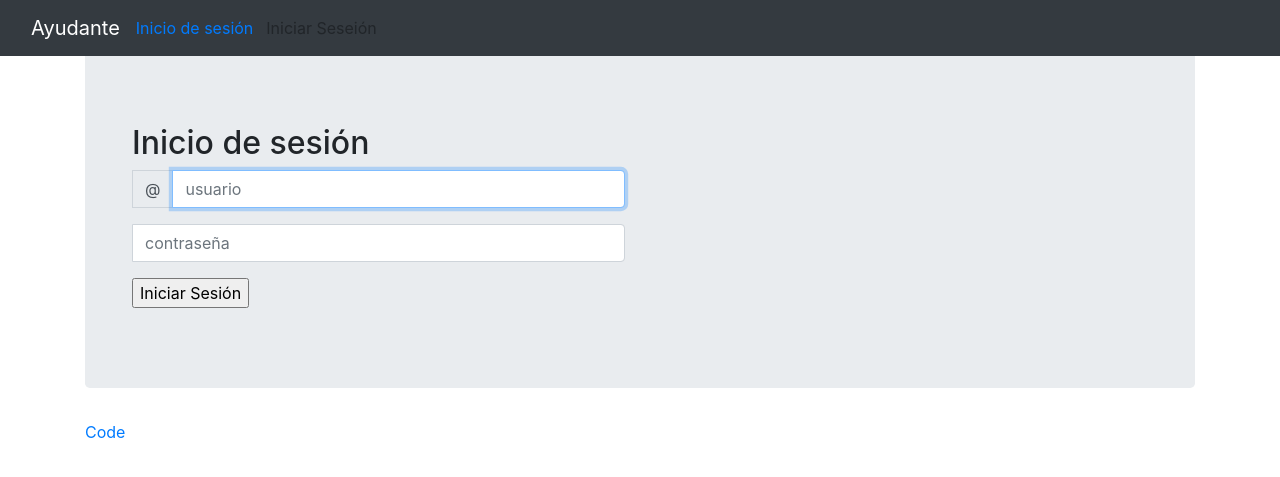
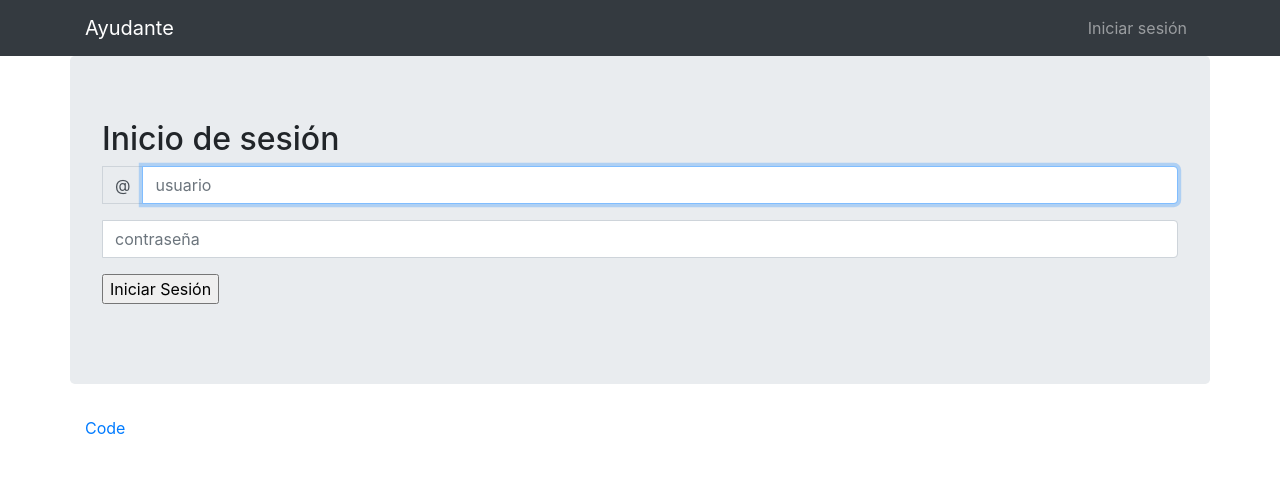
Before and after one commit to edwinhazel/Hackaton, a Django app: page /login/ in a window 1280 px wide. Shown: the top 477 px of the page. Run offline with Django 3.2, Linux system fonts and the light colour scheme; some libraries are stand-ins or nearby versions.

Commit message:
corregido login y logout

```diff
--- a/Ayudante/Ayudante/settings.py
+++ b/Ayudante/Ayudante/settings.py
@@ -121,3 +121,6 @@ USE_TZ = True
 # https://docs.djangoproject.com/en/3.1/howto/static-files/
 
 STATIC_URL = '/static/'
+
+
+LOGIN_REDIRECT_URL = '/'
--- a/Ayudante/Ayudante/templates/base.html
+++ b/Ayudante/Ayudante/templates/base.html
@@ -4,62 +4,59 @@
 
 <head>
     <link rel="stylesheet" href="https://stackpath.bootstrapcdn.com/bootstrap/4.5.2/css/bootstrap.min.css" integrity="sha384-JcKb8q3iqJ61gNV9KGb8thSsNjpSL0n8PARn9HuZOnIxN0hoP+VmmDGMN5t9UJ0Z" crossorigin="anonymous">
+    <script src="https://code.jquery.com/jquery-3.5.1.slim.min.js" integrity="sha384-DfXdz2htPH0lsSSs5nCTpuj/zy4C+OGpamoFVy38MVBnE+IbbVYUew+OrCXaRkfj" crossorigin="anonymous"></script>
+    <script src="https://cdn.jsdelivr.net/npm/popper.js@1.16.1/dist/umd/popper.min.js" integrity="sha384-9/reFTGAW83EW2RDu2S0VKaIzap3H66lZH81PoYlFhbGU+6BZp6G7niu735Sk7lN" crossorigin="anonymous"></script>
     <script src="https://stackpath.bootstrapcdn.com/bootstrap/4.5.2/js/bootstrap.min.js" integrity="sha384-B4gt1jrGC7Jh4AgTPSdUtOBvfO8shuf57BaghqFfPlYxofvL8/KUEfYiJOMMV+rV" crossorigin="anonymous"></script>
 
     <title>{% block title %}{% endblock %}</title>
 </head>
 
 <body>
+    <nav class="navbar navbar-expand-lg navbar-dark bg-dark">
         <div class="container">
 
-        <nav class="navbar navbar-expand-md navbar-dark bg-dark fixed-top">
-            <div class="container-fluid">
+            <a class="navbar-brand" href="{% url 'home' %}">Ayudante</a>
+            <button class="navbar-toggler" type="button" data-toggle="collapse" data-target="#navbarSupportedContent" aria-controls="navbarSupportedContent" aria-expanded="false" aria-label="Toggle navigation">
+              <span class="navbar-toggler-icon"></span>
+            </button>
 
-                <div class="navbar-header">
-                    <button class="navbar-toggler" type="button"
-                        data-toggle="collapse" data-target="#navbarCollapse" aria-controls="navbarCollapse"
-                        aria-expanded="false" aria-label="Toggle navigation">
-                    <span class="navbar-toggle-icon"></span>
-                    </button>
-                    <a class="navbar-brand" href="#">Ayudante</a>
-                </div>
+            <div class="collapse navbar-collapse" id="navbarSupportedContent">
+                <ul class="navbar-nav mr-auto">
 
-
-                <div id="navbar" class="navbar-collapse collapse">
-
-                    <ul class="nav navbar-nav">
-                        {% block actions %}
-                        {% endblock actions %}
-                    </ul>
-
-                    <ul class="nav navbar-nav navbar-right">
-                        <li>
-                            {% if user.is_authenticated %}
-                                Hola {{ user.username }}
-                            {% else %}
-                                <button class="btn my-2 my-sm-0" href="{% url 'login' %}">Iniciar Seseión</button>
-                            {% endif %}
-                        </li>
                 </ul>
 
             </div>
 
+            <ul class="navbar-nav mr-auto">
+
+                {% if user.is_authenticated %}
+                    <li class="nav-item dropdown">
+                        <a class="nav-link dropdown-toggle" href="#" id="navbarDropdown" role="button" data-toggle="dropdown" aria-haspopup="true" aria-expanded="false">
+                        Hola {{ user.username }}
+                        </a>
+                        <div class="dropdown-menu" aria-labelledby="navbarDropdown">
+                        <a class="dropdown-item" href="{% url 'logout' %}">Cerrar sesión</a>
+                        <a class="dropdown-item" href="#">Actualizar información</a>
+                        <div class="dropdown-divider"></div>
+                        <a class="dropdown-item" href="#">Something else here</a>
+                        </div>
+                    </li>
+                {% else %}
+                    <li class="nav-item">
+                        <a class="nav-link" href="{% url 'login' %}">Iniciar sesión</a>
+                    </li>
+                {% endif %}
+
+            </ul>
+
         </div>
     </nav>
 
-        <div class="jumbotron">
-            <main role="main" class="container" style="padding: 60px 15px 0;">
-                <div class="row">
-                    <div class="col-lg-6">
+    <div class="jumbotron container">
         {% block content %}
-                            <!-- Aquí va el contenido que ocupan otras views o otras apps de Django -->
         {% endblock %}
     </div>
-                </div>
-            </main>
-        </div>
 
-    </div>
 </body>
 
 <footer class="footer">
--- a/Ayudante/Ayudante/templates/registration/login.html
+++ b/Ayudante/Ayudante/templates/registration/login.html
@@ -46,6 +46,8 @@
         </div>
     </div>
 
+    <input type="hidden" name="next" value="{{ next }}">
+
     <div class="form-group">
         <input type="submit" value="Iniciar Sesión">
     </div>
--- a/Ayudante/Ayudante/urls.py
+++ b/Ayudante/Ayudante/urls.py
@@ -26,5 +26,5 @@ urlpatterns = [
     path('gestor/', include('gestor.urls')),
     path('', TemplateView.as_view(template_name="home.html"), name='home'),
     path('login/', auth_views.LoginView.as_view(), name='login'),
-    path('logout/', auth_views.LogoutView.as_view(next_page='')),
+    path('logout/', auth_views.LogoutView.as_view(next_page='home'), name='logout'),
 ]
```
Also changed, not shown: Ayudante/db.sqlite3. Lines whose indentation alone changed are shown as unchanged.
